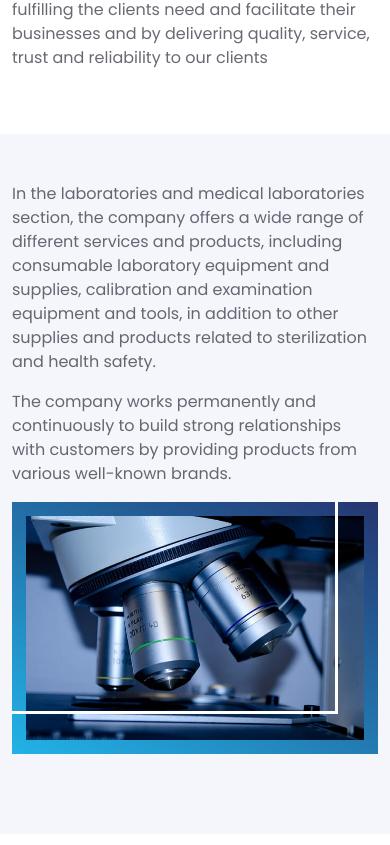
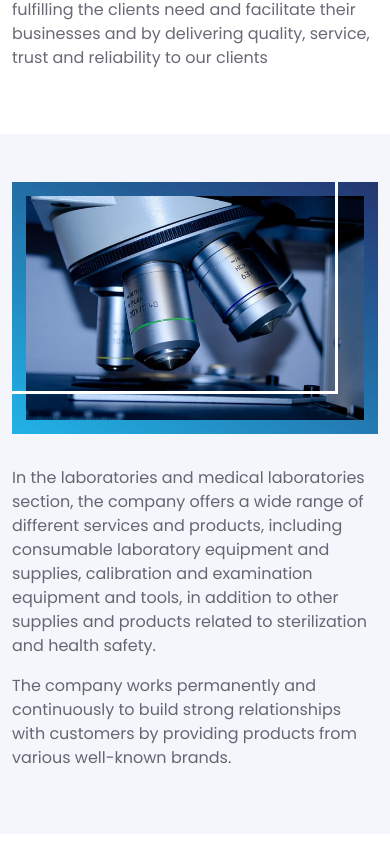
Before and after one commit to AhmedReda958/Creativity-Ocean-i, a React (Create React App) app: page / in a window 390 px wide. Shown: the part 3379-4224 px from the top of the page. Built offline with nearby package versions, Linux system fonts and the light colour scheme.

Commit message:
Fix column direction in mobile

```diff
--- a/src/style/components/_services.scss
+++ b/src/style/components/_services.scss
@@ -35,8 +35,10 @@
 
     &:nth-of-type(3) {
       background: $alt-bg-color;
-      @include media-breakpoint-down(md) {
-        flex-direction: column;
+      .row {
+        @include media-breakpoint-down(md) {
+          flex-direction: column;
+        }
       }
     }
   }
```
